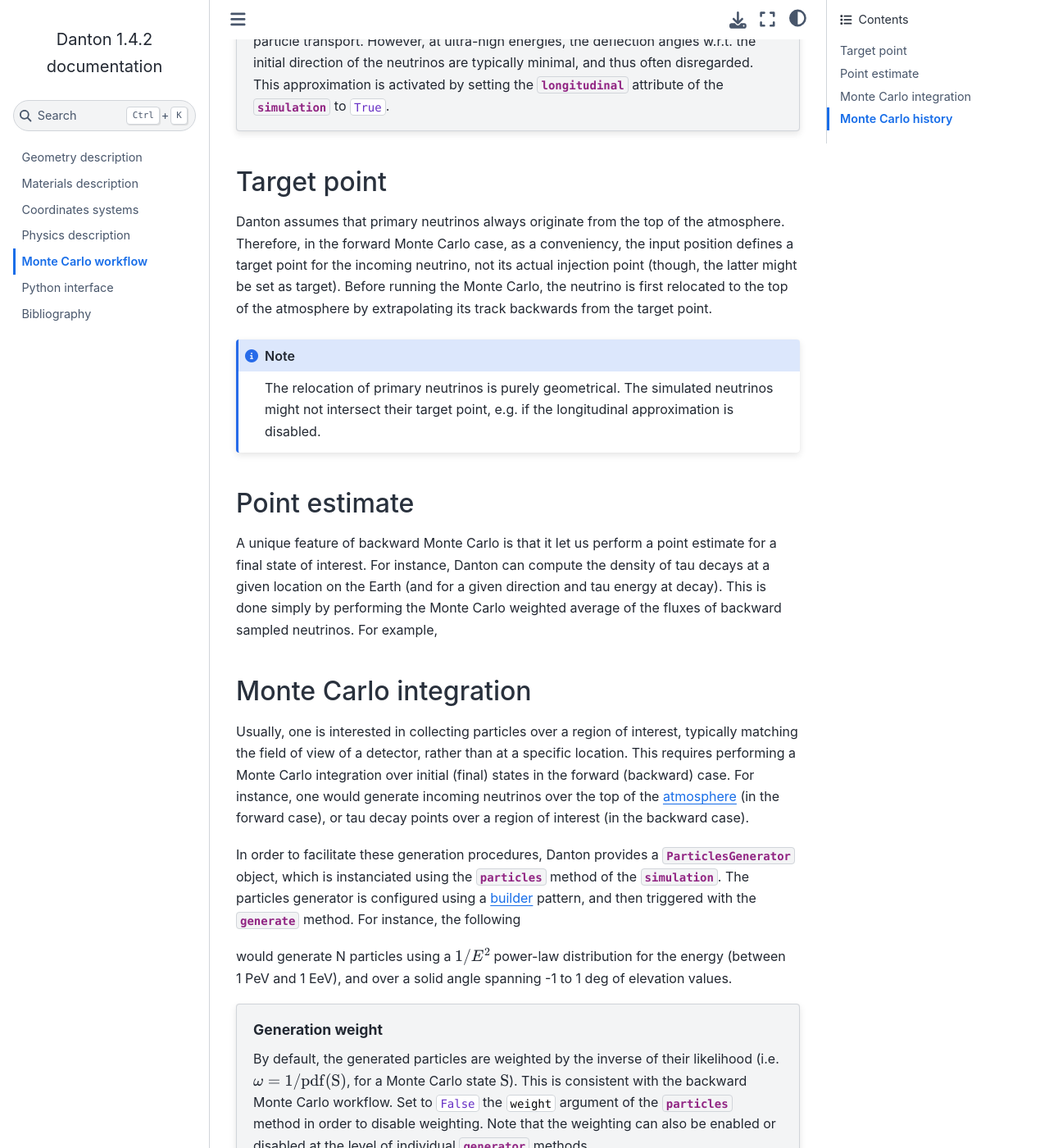
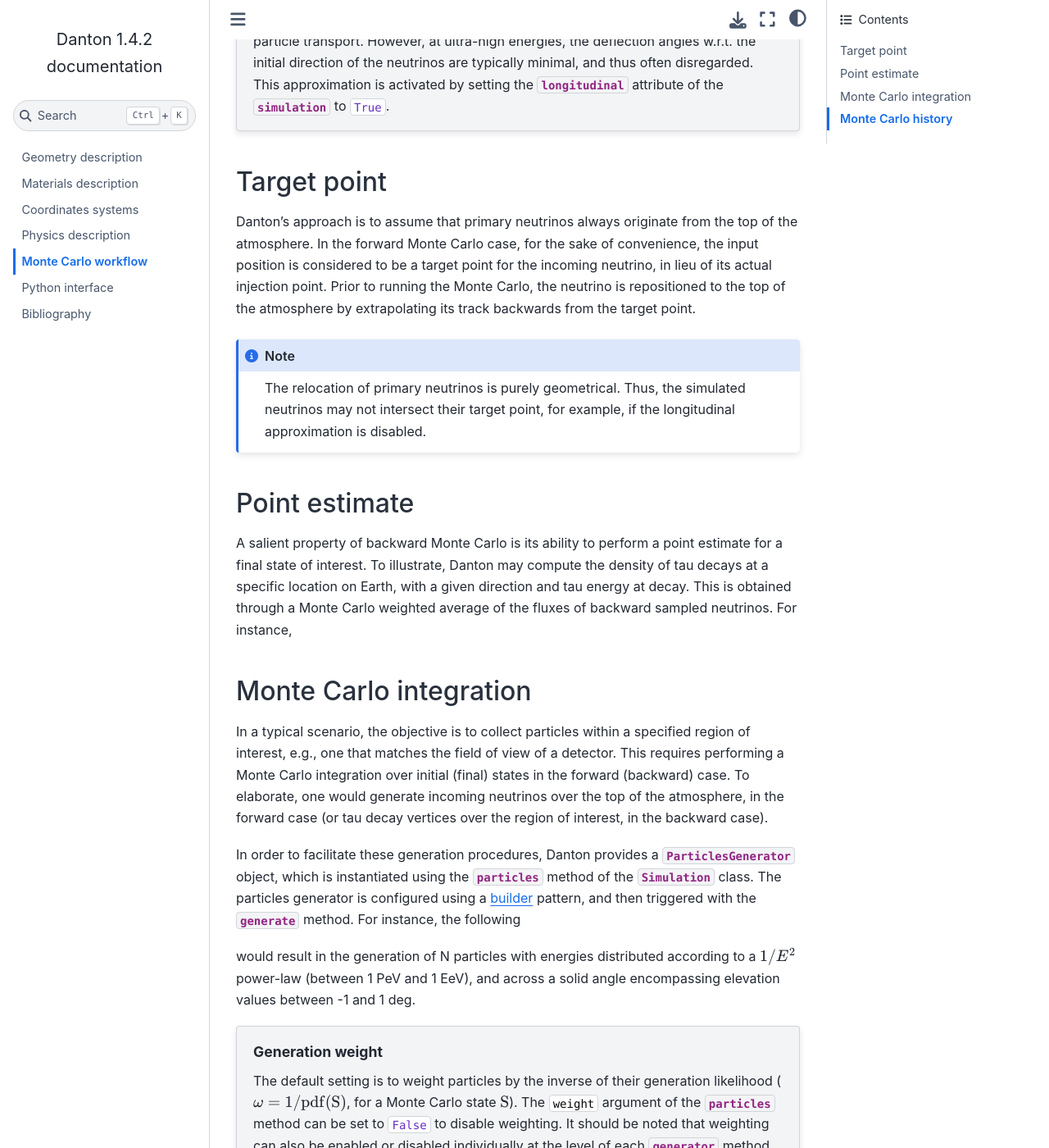
Before and after one commit to niess/danton, a Sphinx documentation site: the page built from docs/source/montecarlo.rst, in a window 1280 px wide and 1400 px high, scrolled down 844 px. Shown: the whole window at 82% size. Built offline with Sphinx 7.4.7 and the Sphinx Book theme 1.1.4, drawn with Linux system fonts in a browser that asks for light colours; some of the changed text lies outside the part shown.

Commit message:
Monte Carlo history etc.

```diff
--- a/docs/source/montecarlo.rst
+++ b/docs/source/montecarlo.rst
@@ -1,10 +1,11 @@
 Monte Carlo workflow
 ====================
 
-In order to simulate the transport of :math:`\nu_\tau-\tau` leptons through a
-section of the Earth, Danton employs a Monte Carlo technique. In the traditional
-approach, primary neutrinos are injected at the top of the :ref:`atmosphere
-<geometry:Atmosphere>` and the resulting tau decays are collected.
+In order to simulate the :math:`\nu_\tau-\tau` transport through a section of
+the :doc:`Earth <geometry>`, Danton employs a Monte Carlo technique. In the
+traditional approach, primary neutrinos are injected at the top of the
+:ref:`atmosphere <geometry:Atmosphere>` and the resulting tau decays are
+collected.
 
 In addition to the traditional forward method, Danton also allows for the
 backward sampling of tau decays. In practice, tau leptons are injected at decay
@@ -20,9 +21,9 @@
    <danton.Simulation.mode>` attribute of the :py:class:`simulation
    <danton.Simulation>` to :python:`"forward"`.
 
-   Backward sampling can enhance CPU efficiency in certain Monte Carlo
-   simulations (see, e.g., [Niess18b]_). However, this approach entails a
-   more intricate workflow, given that nature progresses forwards.
+   Backward sampling can enhance CPU efficiency by orders of magnitude in
+   certain use cases (see, e.g., [Niess18b]_). However, this approach is more
+   more intricate, given that nature progresses forwards.
 
 .. topic:: Decays or fluxes
 
@@ -45,28 +46,28 @@
 Target point
 ------------
 
-Danton assumes that primary neutrinos always originate from the top of the
-atmosphere. Therefore, in the forward Monte Carlo case, as a conveniency, the
-input position defines a target point for the incoming neutrino, not its actual
-injection point (though, the latter might be set as target). Before running the
-Monte Carlo, the neutrino is first relocated to the top of the atmosphere by
+Danton's approach is to assume that primary neutrinos always originate from the
+top of the atmosphere. In the forward Monte Carlo case, for the sake of
+convenience, the input position is considered to be a target point for the
+incoming neutrino, in lieu of its actual injection point. Prior to running the
+Monte Carlo, the neutrino is repositioned to the top of the atmosphere by
 extrapolating its track backwards from the target point.
 
 .. note::
 
-   The relocation of primary neutrinos is purely geometrical. The simulated
-   neutrinos might not intersect their target point, e.g. if the longitudinal
-   approximation is disabled.
+   The relocation of primary neutrinos is purely geometrical. Thus, the
+   simulated neutrinos may not intersect their target point, for example, if the
+   longitudinal approximation is disabled.
 
 
 Point estimate
 --------------
 
-A unique feature of backward Monte Carlo is that it let us perform a point
-estimate for a final state of interest. For instance, Danton can compute the
-density of tau decays at a given location on the Earth (and for a given
-direction and tau energy at decay). This is done simply by performing the Monte
-Carlo weighted average of the fluxes of backward sampled neutrinos. For example,
+A salient property of backward Monte Carlo is its ability to perform a point
+estimate for a final state of interest. To illustrate, Danton may compute the
+density of tau decays at a specific location on Earth, with a given direction
+and tau energy at decay. This is obtained through a Monte Carlo weighted
+average of the fluxes of backward sampled neutrinos. For instance,
 
 .. literalinclude:: montecarlo/point-estimate.py
    :language: python
@@ -76,19 +77,18 @@
 Monte Carlo integration
 -----------------------
 
-Usually, one is interested in collecting particles over a region of interest,
-typically matching the field of view of a detector, rather than at a specific
-location. This requires performing a Monte Carlo integration over initial
-(final) states in the forward (backward) case. For instance, one would generate
-incoming neutrinos over the top of the :ref:`atmosphere <geometry:Atmosphere>`
-(in the forward case), or tau decay points over a region of interest (in the
-backward case).
+In a typical scenario, the objective is to collect particles within a specified
+region of interest, e.g., one that matches the field of view of a detector. This
+requires performing a Monte Carlo integration over initial (final) states in the
+forward (backward) case. To elaborate, one would generate incoming neutrinos
+over the top of the atmosphere, in the forward case (or tau decay vertices over
+the region of interest, in the backward case).
 
 In order to facilitate these generation procedures, Danton provides a
 :py:class:`ParticlesGenerator <danton.ParticlesGenerator>` object, which is
-instanciated using the :py:func:`particles <danton.Simulation.particles>` method
-of the :py:class:`simulation <danton.Simulation>`. The particles generator is
-configured using a `builder`_ pattern, and then triggered with the
+instantiated using the :py:func:`particles <danton.Simulation.particles>` method
+of the :py:class:`Simulation <danton.Simulation>` class. The particles generator
+is configured using a `builder`_ pattern, and then triggered with the
 :py:func:`generate <danton.ParticlesGenerator.generate>` method. For instance,
 the following
 
@@ -96,44 +96,64 @@
    :language: python
    :lines: 6-9
 
-would generate N particles using a :math:`1 / E^2` power-law distribution for
-the energy (between 1 |nbsp| PeV and 1 |nbsp| EeV), and over a solid angle
-spanning -1 to 1 |nbsp| deg of elevation values.
+would result in the generation of N particles with energies distributed
+according to a :math:`1 / E^2` power-law (between 1 |nbsp| PeV and 1 |nbsp|
+EeV), and across a solid angle encompassing elevation values between -1 and 1
+|nbsp| deg.
 
 .. topic:: Generation weight
 
-   By default, the generated particles are weighted by the inverse of their
-   likelihood (i.e. :math:`\omega = 1 / \text{pdf}(\text{S})`, for a Monte Carlo
-   state :math:`\text{S}`). This is consistent with the backward Monte Carlo
-   workflow. Set to :python:`False` the :python:`weight` argument of the
-   :py:func:`particles <danton.Simulation.particles>` method in order to disable
-   weighting. Note that the weighting can also be enabled or disabled at the
-   level of individual :py:class:`generator <danton.ParticlesGenerator>`
-   methods.
+   The default setting is to weight particles by the inverse of their generation
+   likelihood (:math:`\omega = 1 / \text{pdf}(\text{S})`, for a Monte Carlo
+   state :math:`\text{S}`). The :python:`weight` argument of the
+   :py:func:`particles <danton.Simulation.particles>` method can be set to
+   :python:`False` to disable weighting. It should be noted that weighting can
+   also be enabled or disabled individually at the level of each
+   :py:class:`generator <danton.ParticlesGenerator>` method.
 
 .. topic:: Sample size
 
-   Depending on its configuration, the :py:class:`generator
-   <danton.ParticlesGenerator>` might rely on rejection sampling methods,
-   resulting in the Monte Carlo samples size being larger than the number of
-   returned particles (N). In such cases, in addition to the selected particles,
-   the :py:func:`generate <danton.ParticlesGenerator.generate>` method also
-   returns the samples size as second argument.
-
+   The :py:class:`generator <danton.ParticlesGenerator>` may employ rejection
+   sampling techniques (depending on its configuration), resulting in a Monte
+   Carlo sample that is larger than the number of returned particles (N). In
+   this case, along with the selected particles, the :py:class:`generate
+   <danton.ParticlesGenerator.generate>` method also returns the sample size as
+   a second argument.
 
 .. topic:: Box region
 
-   The :py:class:`Box <danton.Box>` object let us define a region of interest
-   using a bounding-box. This region can be :py:func:`targeted
-   <danton.ParticlesGenerator.target>` by a :py:class:`generator
-   <danton.ParticlesGenerator>`, typically in the case of a forward Monte Carlo.
-   In the backward case, one might instead require the :py:class:`generator
-   <danton.ParticlesGenerator>` to sample decays :py:func:`inside
-   <danton.ParticlesGenerator.inside>` the box volume.
+   The :py:class:`Box <danton.Box>` object allows one to specify a region of
+   interest by means of a bounding box. This region may subsequently be
+   :py:func:`targeted <danton.ParticlesGenerator.target>` by a
+   :py:class:`generator <danton.ParticlesGenerator>`, e.g. when employing
+   forward Monte Carlo. Conversely, in the backward case, the
+   :py:class:`generator <danton.ParticlesGenerator>` can be configured to
+   sample decay vertices :py:func:`inside <danton.ParticlesGenerator.inside>`
+   the box.
 
 
 Monte Carlo history
 -------------------
+
+Danton simulations are pseudo-random, relying on a Pseudo-Random Number
+Generator (`PRNG`_) as the source of randomness (a Permuted Congruential
+Generator (`PCG`_) namely). The generator is, by default, seeded from the
+operating system's `entropy`_. The :py:attr:`seed <danton.Random.seed>` value,
+in conjunction with the `PRNG`_ stream :py:attr:`index <danton.Random.index>`,
+determines the subsequent fate of a Monte Carlo particle. This can be exploited
+to re-simulate a specific event, as Danton systematically logs the `PRNG`_
+stream :py:attr:`index <danton.Random.index>` in addition to the Monte Carlo
+particles data.
+
+A typical use case is to re-simulate selected events by enabling a detailed log
+of Monte Carlo steps (by setting the :py:attr:`record_steps
+<danton.Simulation.record_steps>` attribute of the :py:class:`simulation
+<danton.Simulation>` to :python:`True`).
+
+.. note::
+
+   It is inadvisable to systematically record Monte Carlo steps for large
+   samples due to the resulting memory overhead.
 
 
 .. ============================================================================
```
Also changed, not shown: other parts of docs/source/montecarlo.rst (+3 -0 lines), docs/source/coordinates.rst (+27 -24 lines), docs/source/geometry.rst (+20 -21 lines), docs/source/materials.rst (+27 -25 lines).
